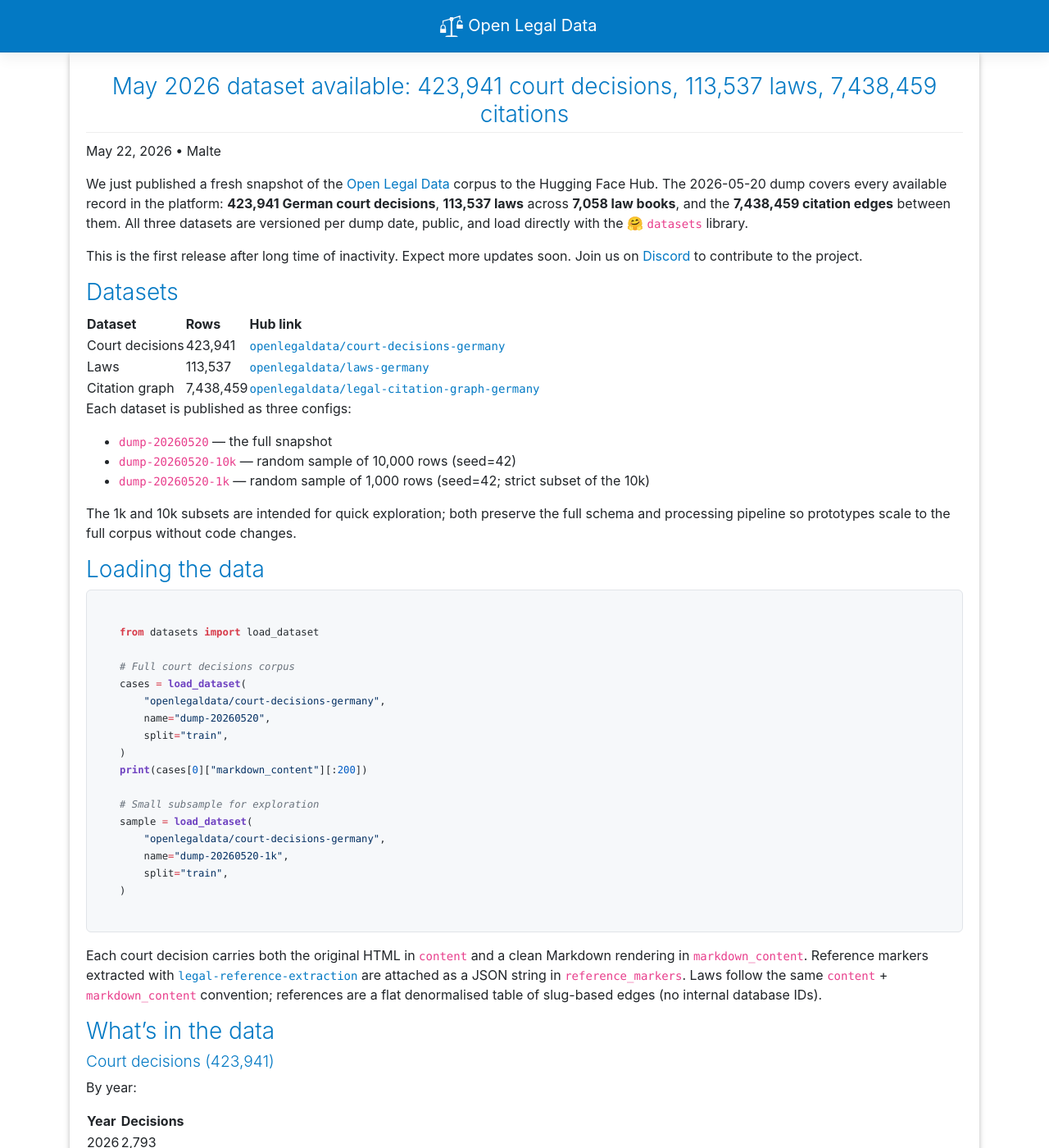
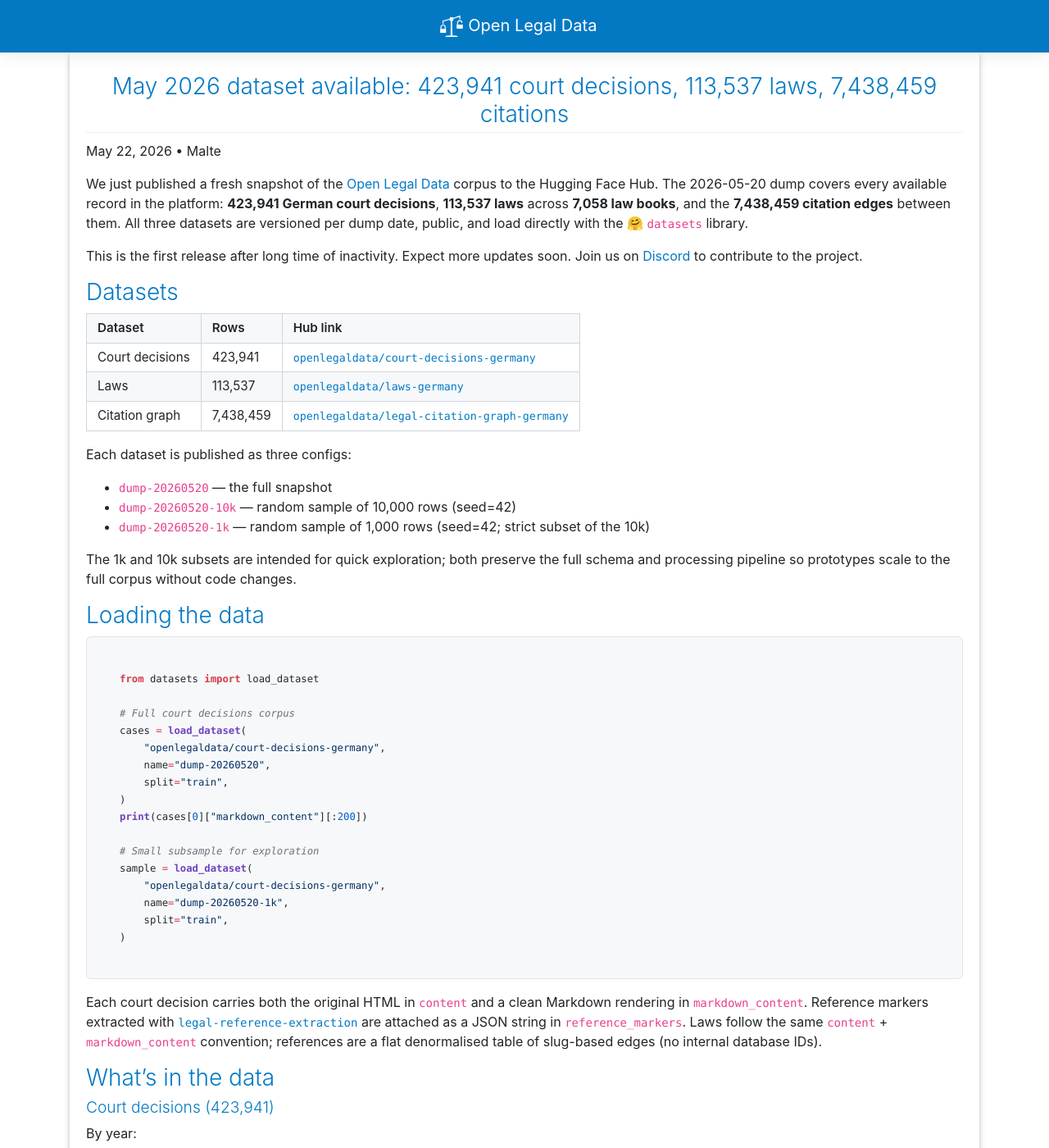
Before and after one commit to openlegaldata/blog, a Jekyll site: the page built from _posts/2026-05-22-may-2026-dataset-available.md, in a window 1280 px wide and 1400 px high. Shown: the whole window at 82% size. Built offline with Jekyll 4.4.1, drawn with Linux system fonts in a browser that asks for light colours.

Commit message:
Style markdown tables to match GitHub
Adds _sass/_post-tables.scss scoped to .post-content so the markdown
tables in the new dataset-release post render with proper padding,
1px cell borders, a tinted header, and alternating row backgrounds.
Bootstrap .table-* widgets elsewhere on the site are untouched.

Co-Authored-By: Claude Opus 4.7 <noreply@anthropic.com>

```diff
--- /dev/null
+++ b/_sass/_post-tables.scss
@@ -0,0 +1,39 @@
+// GitHub-flavoured markdown table style.
+// Scoped to `.post-content` so it only affects body-rendered tables
+// (not Bootstrap `.table-*` widgets used elsewhere on the site).
+
+.post-content {
+  table {
+    display: block;
+    width: max-content;
+    max-width: 100%;
+    overflow-x: auto;
+    margin: 0 0 1rem;
+    border-spacing: 0;
+    border-collapse: collapse;
+    font-size: 0.95rem;
+    line-height: 1.5;
+  }
+
+  table th,
+  table td {
+    padding: 6px 13px;
+    border: 1px solid #d0d7de;
+  }
+
+  table th {
+    font-weight: 600;
+    background-color: #f6f8fa;
+    text-align: left;
+  }
+
+  // Zebra stripes — odd rows tinted, even rows white.
+  table tbody tr {
+    background-color: #ffffff;
+    border-top: 1px solid #d0d7de;
+  }
+
+  table tbody tr:nth-child(2n) {
+    background-color: #f6f8fa;
+  }
+}
```
Also changed, not shown: assets/css/main.scss (+4 -3 lines).
